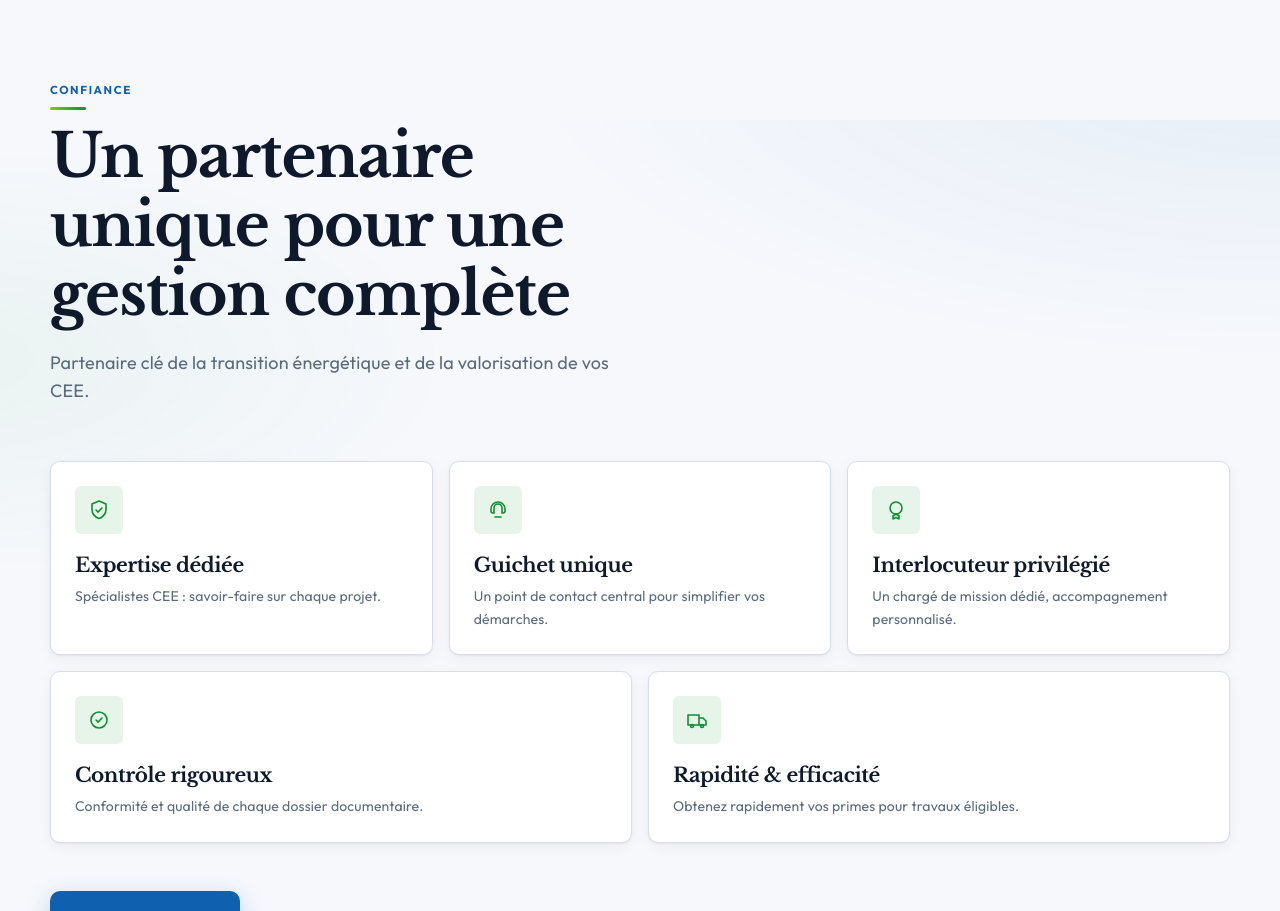
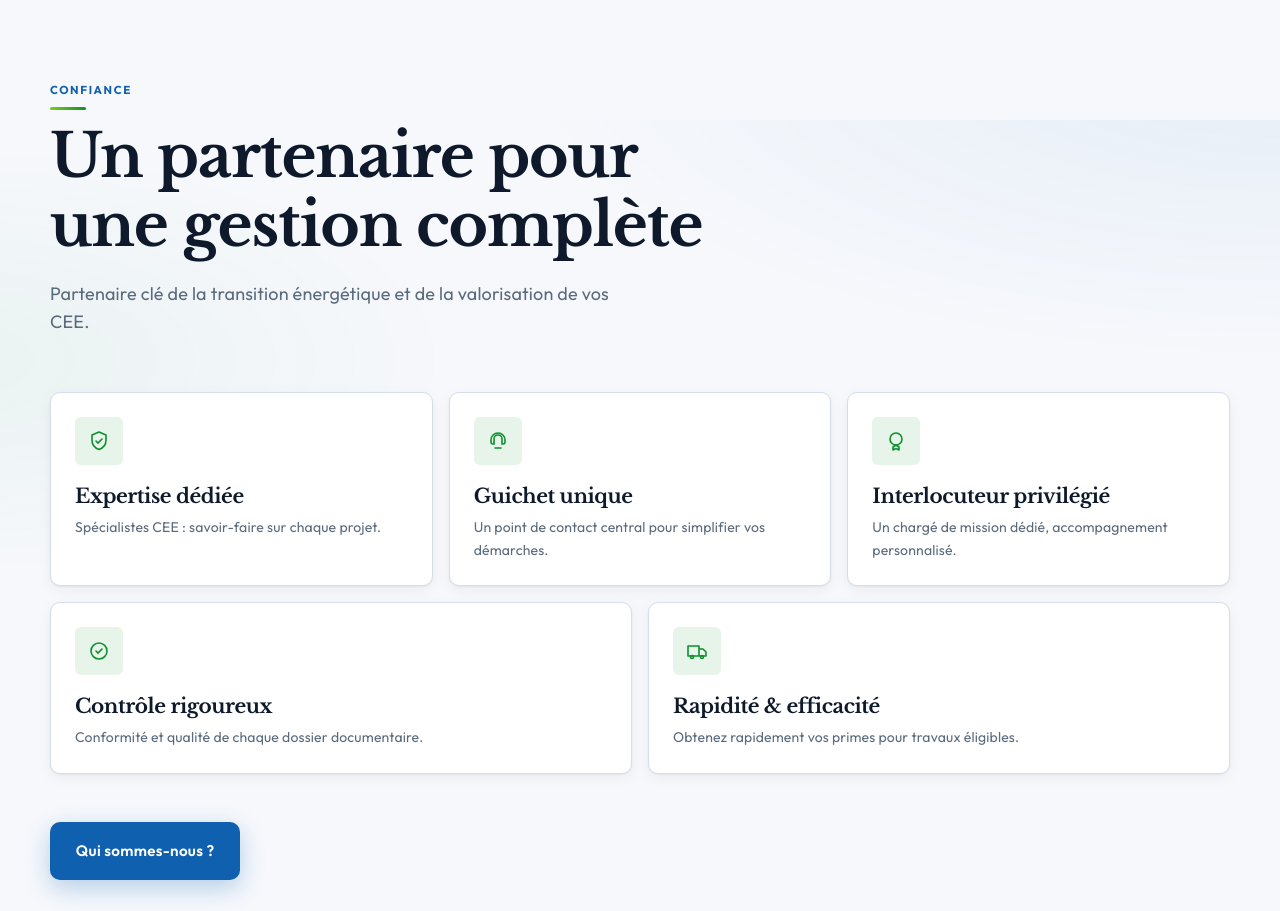
Before and after one commit to YVador/eco-site, a Next.js app: page / in a window 1280 px wide. Shown: the part 5480-6391 px from the top of the page. Built offline with nearby package versions, Linux system fonts and the light colour scheme.

Commit message:
Update heading text for clarity

```diff
--- a/src/app/page.tsx
+++ b/src/app/page.tsx
@@ -271,7 +271,7 @@ export default function HomePage() {
           <Reveal>
             <p className="eyebrow">Confiance</p>
             <h2 className="mt-3 max-w-2xl font-display text-4xl md:text-5xl lg:text-6xl">
-              Un partenaire unique pour une gestion complète
+              Un partenaire pour une gestion complète
             </h2>
             <p className="mt-5 max-w-xl text-lg text-text-muted">
               Partenaire clé de la transition énergétique et de la valorisation
```
